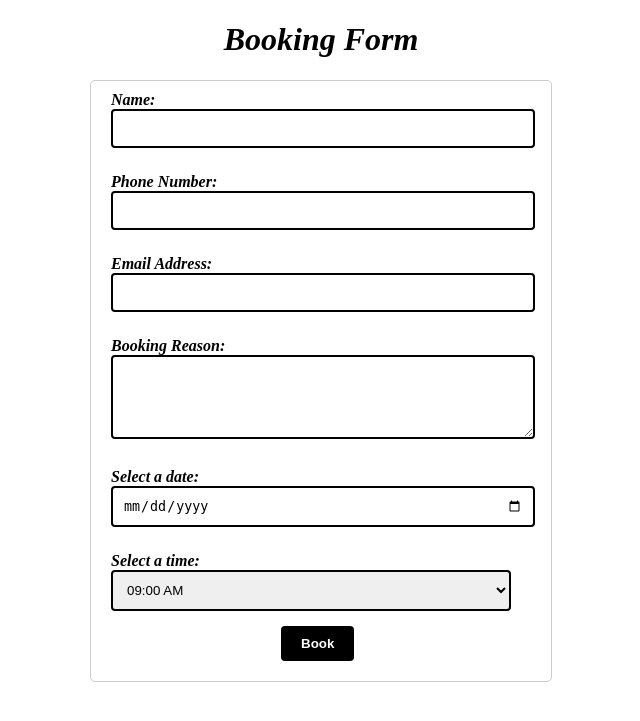
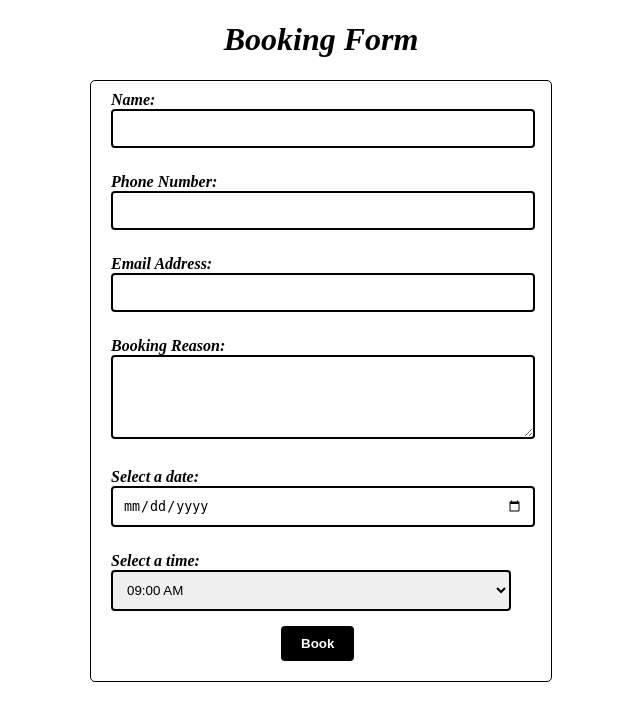
Before and after one commit to rmitrovski/divorce-web-app, a PHP site: page /booking.html in a window 1280 px wide. Shown: the top 721 px of the page, without its empty margins (319-959 px from the left). Run offline with PHP 8.4, Linux system fonts and the light colour scheme.

Commit message:
Update booking.css

```diff
--- a/booking.css
+++ b/booking.css
@@ -12,7 +12,7 @@ form {
     padding-left: 20px;
     padding-right: 40px;
     padding-bottom:20px;
-    border: 1px solid #ccc;
+    border: 1px solid #000000;
     border-radius: 5px;
 }
 
```
